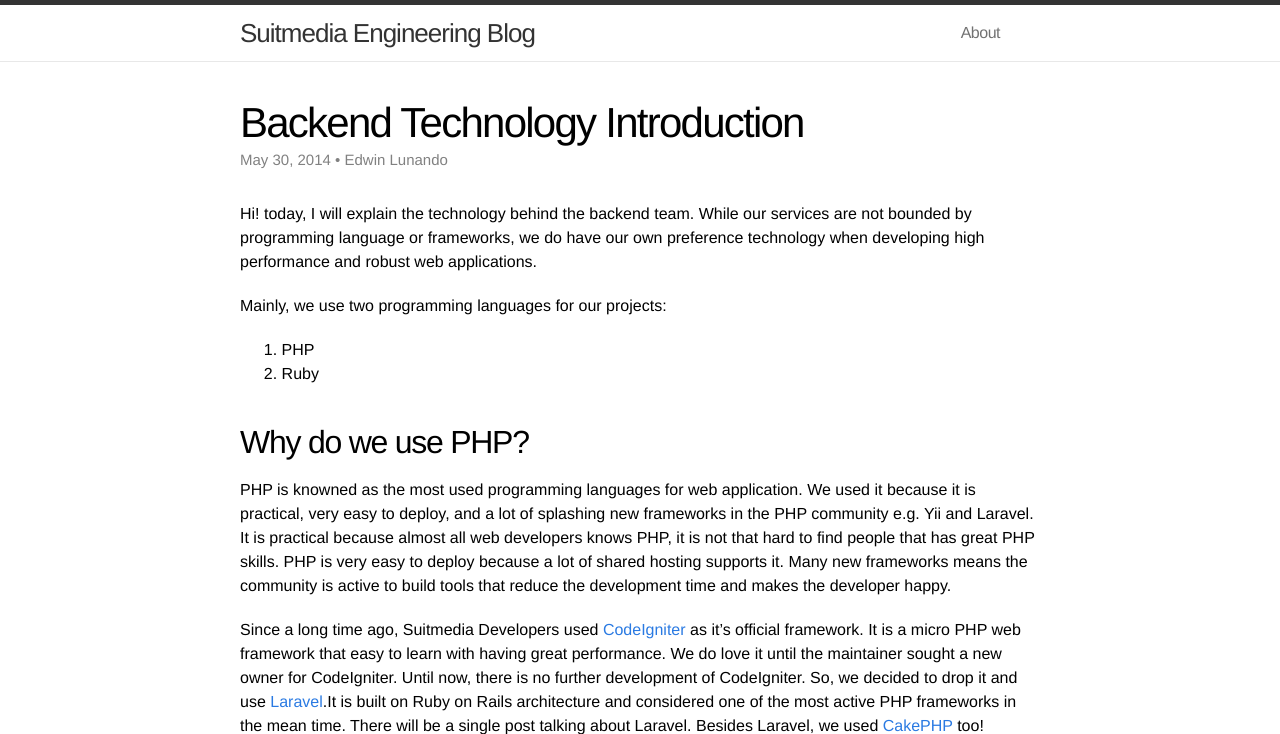
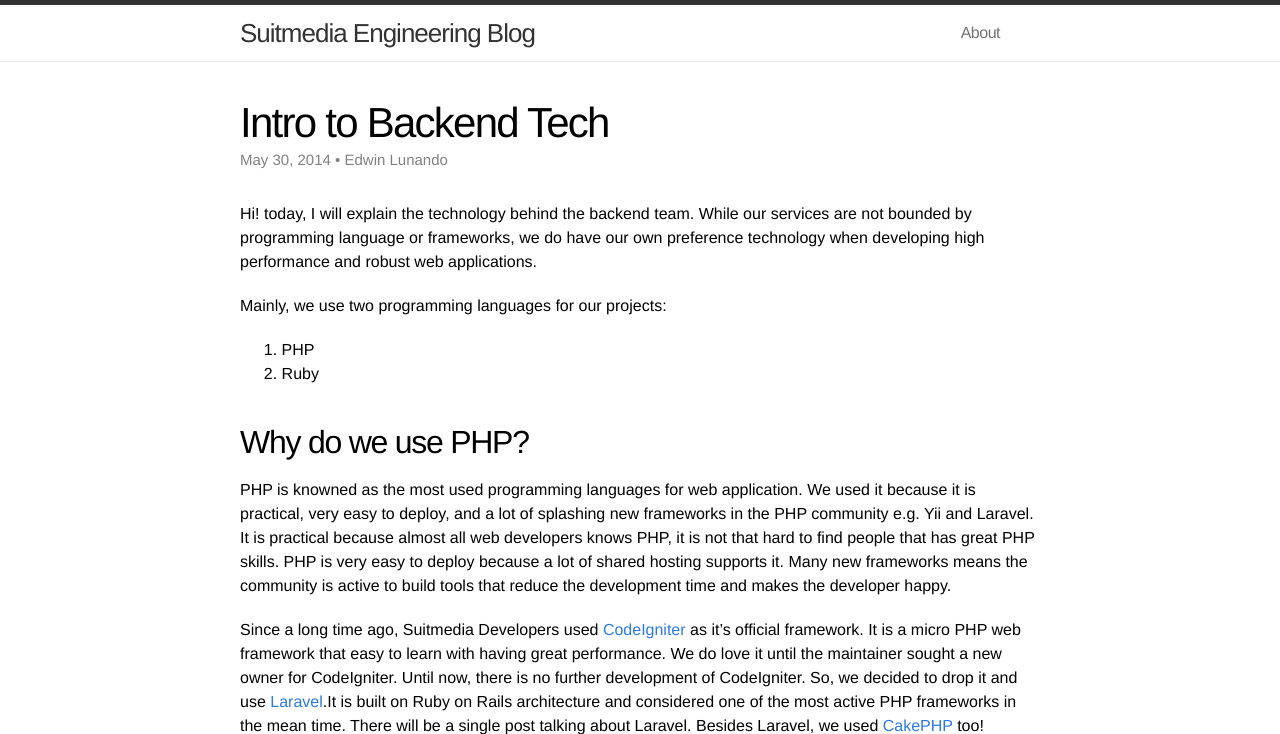
Before and after one commit to suitmedia/suitmedia.github.io, a Jekyll site: the page built from _posts/2014-05-30-intro-to-backend-tech.markdown, in a window 1280 px wide and 900 px high, cut to the strip 0-734 px from the top of the window. Built offline with Jekyll 4.4.1, drawn with Linux system fonts in a browser that asks for light colours.

Commit message:
rename file and title

```diff
--- a/_posts/2014-05-30-technology-introduction.markdown
+++ b/_posts/2014-05-30-intro-to-backend-tech.markdown
@@ -1,6 +1,6 @@
 ---
 layout: post
-title:  "Backend Technology Introduction"
+title:  "Intro to Backend Tech"
 date:   2014-05-30 00:00:00
 author: Edwin Lunando
 ---
```
